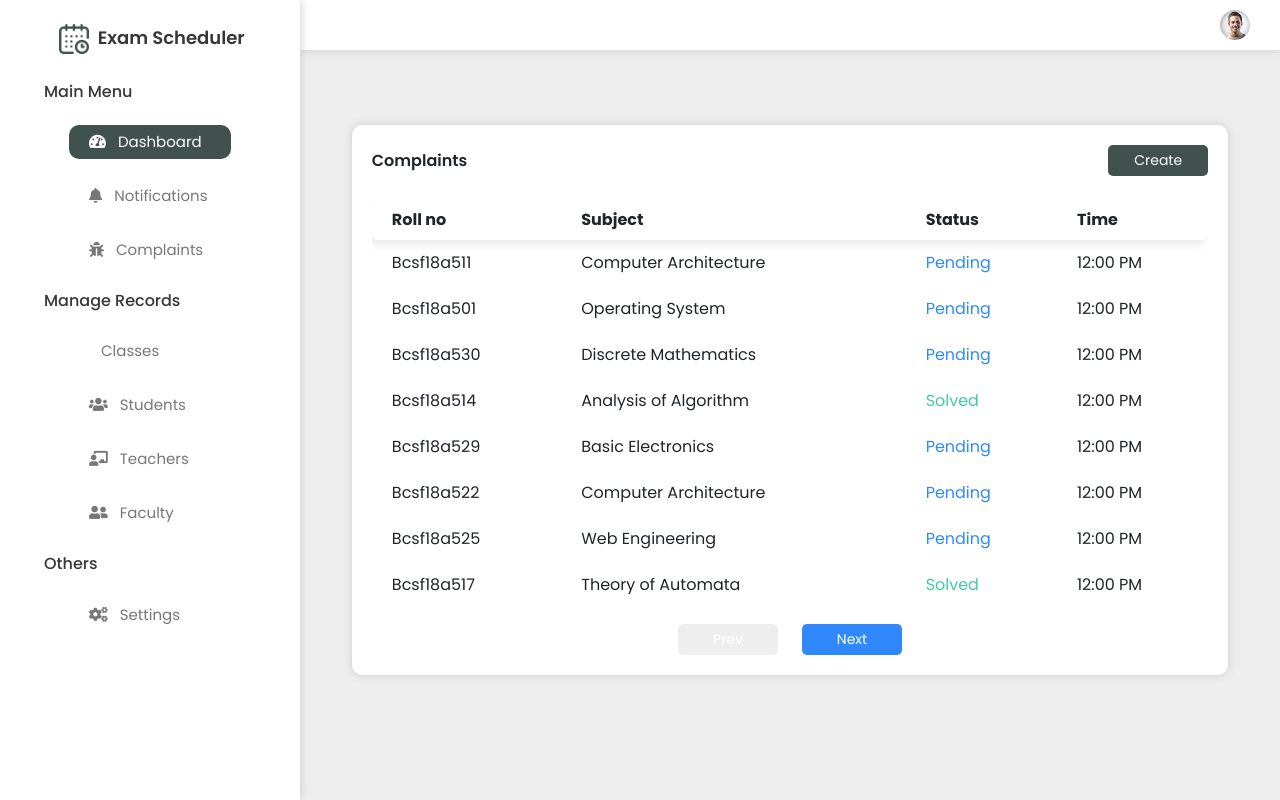
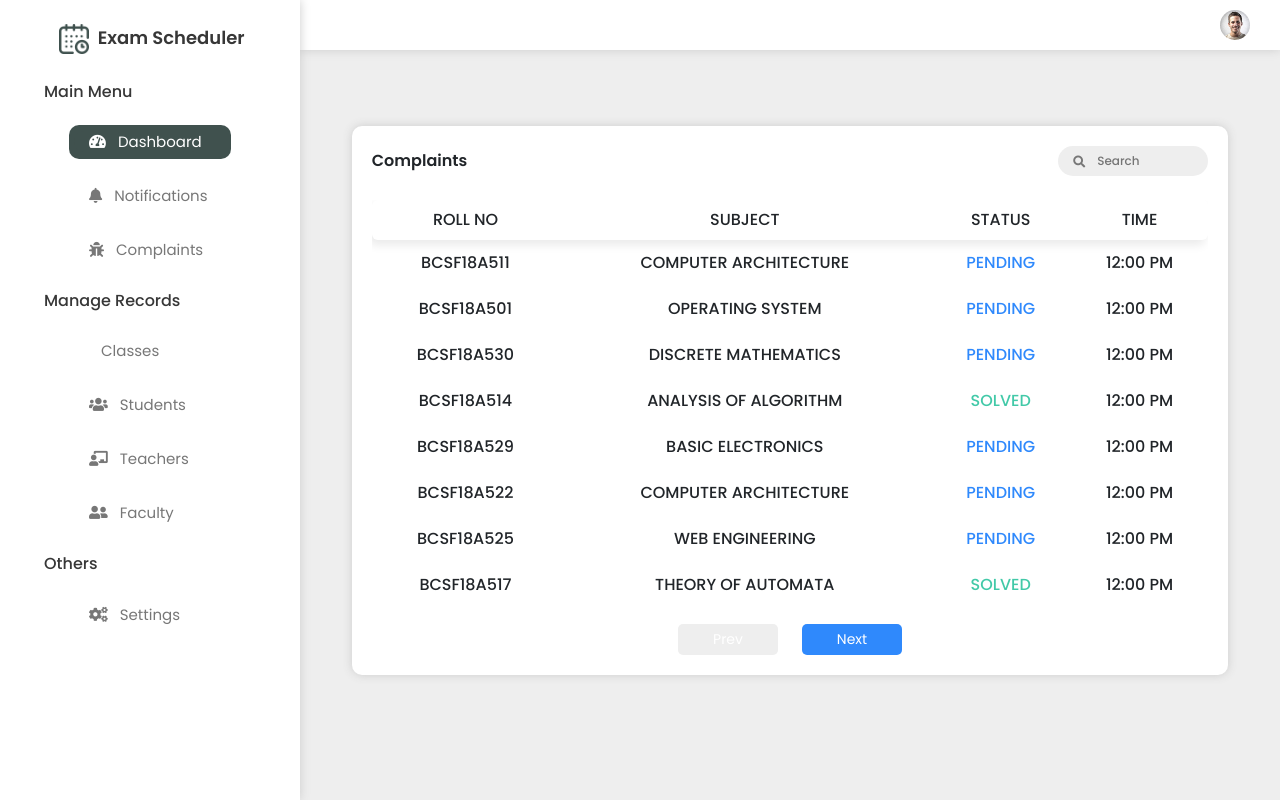
Before and after one commit to anovius/Exam-Scheduler, a React (Create React App) app in the folder client/: page /admin/complaints in a window 1280 px wide. Built offline with nearby package versions, Linux system fonts and the light colour scheme; some icons are missing.

Commit message:
search bar at complaints added

```diff
--- a/client/src/screens/admin/admin.css
+++ b/client/src/screens/admin/admin.css
@@ -180,7 +180,9 @@ td:last-child {
 }
 
 td, th{
-    padding-left: 20px !important;
+    text-align: center;
+    font-weight: 500;
+    text-transform: uppercase;
 }
 
 .table-data{
@@ -193,6 +195,32 @@ td, th{
     background-color: var(--blue);
     color: var(--white);
     border-radius: 10px !important;
+}
+
+.search-container{
+    width: 150px;
+    height: 30px;
+    background-color: var(--shadow);
+    border-radius: 50px;
+    color: var(--text);
+}
+
+.search-container i{
+    margin: 10px 0px 0px 15px;
+    font-size: 12px;
+    float: left;
+
+}
+
+.search-container input{
+    float: left;
+    height: 100%;
+    width: 110px;
+    border: none;
+    outline: none;
+    background-color: transparent;
+    color: var(--text);
+    font-size: 12px;
 }
 
 @media screen and (max-width: 1100px) {
--- a/client/src/screens/admin/components/Complaints.js
+++ b/client/src/screens/admin/components/Complaints.js
@@ -7,7 +7,10 @@ function Complaints() {
                         Complaints
                     </div>
                     <div>
-                        <button className="custom-btn background-green">Create</button>
+                        <div className="search-container">
+                            <i className="fas fa-search"></i>
+                            <input type="text" placeholder="Search"></input>
+                        </div>
                     </div>
                 </div>
                 <div className="table-responsive mt-4">
```
